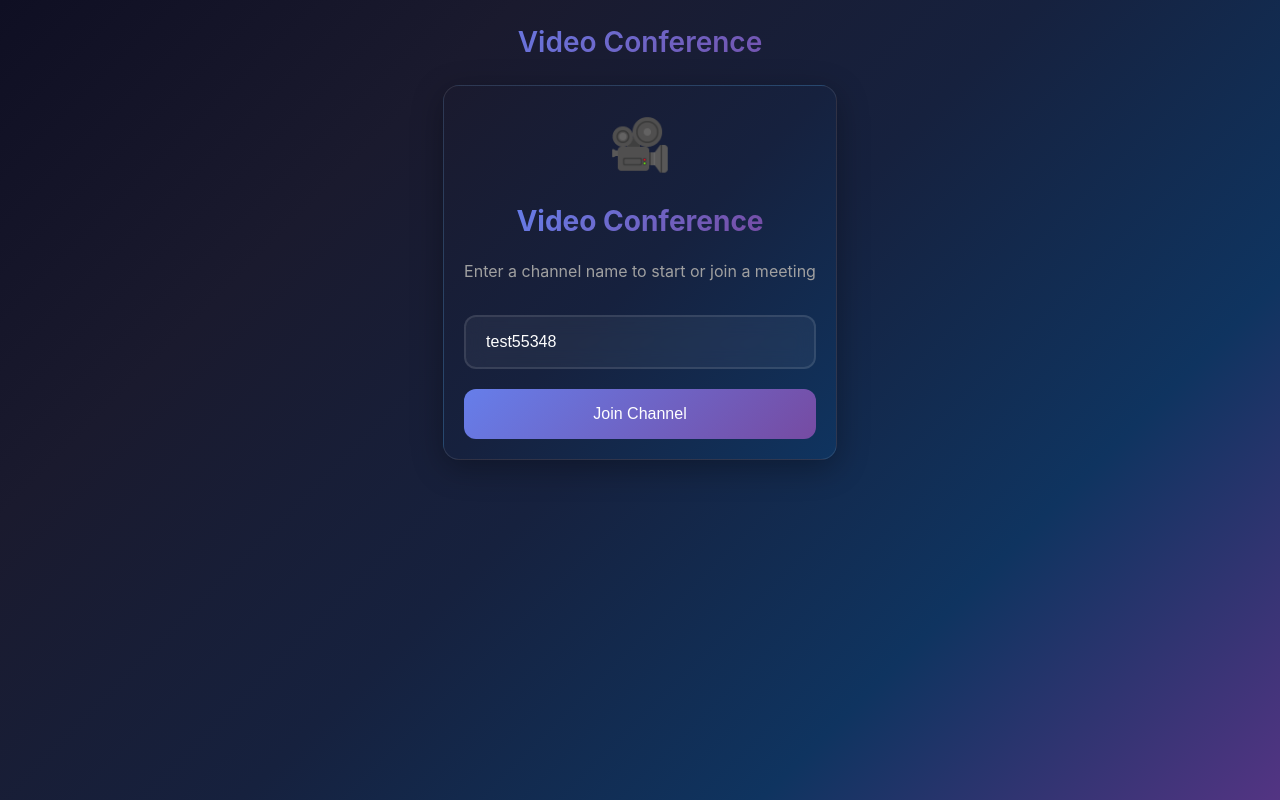
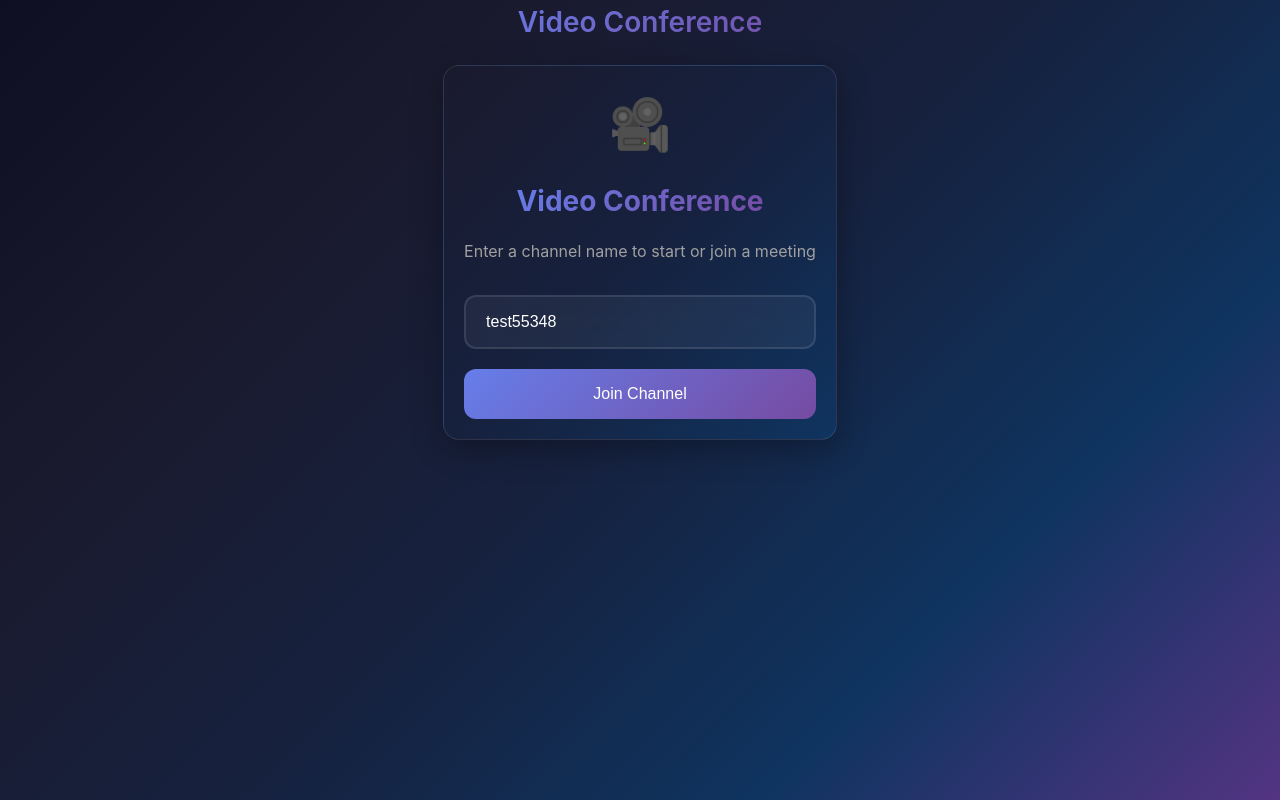
Before and after one commit to umranterece/v5, a Vue app: page / in a window 1280 px wide. Built offline with nearby package versions, Linux system fonts and the light colour scheme.

Commit message:
padding ayarı

```diff
--- a/src/App.vue
+++ b/src/App.vue
@@ -168,7 +168,7 @@ body {
   max-width: 1400px;
   margin: 0 auto;
   width: 100%;
-  padding: 20px;
+
 }
 
 .app-header {
--- a/src/assets/main.css
+++ b/src/assets/main.css
@@ -3,7 +3,7 @@
 #app {
   max-width: 1280px;
   margin: 0 auto;
-  padding: 2rem;
+
   font-weight: normal;
 }
 
```
